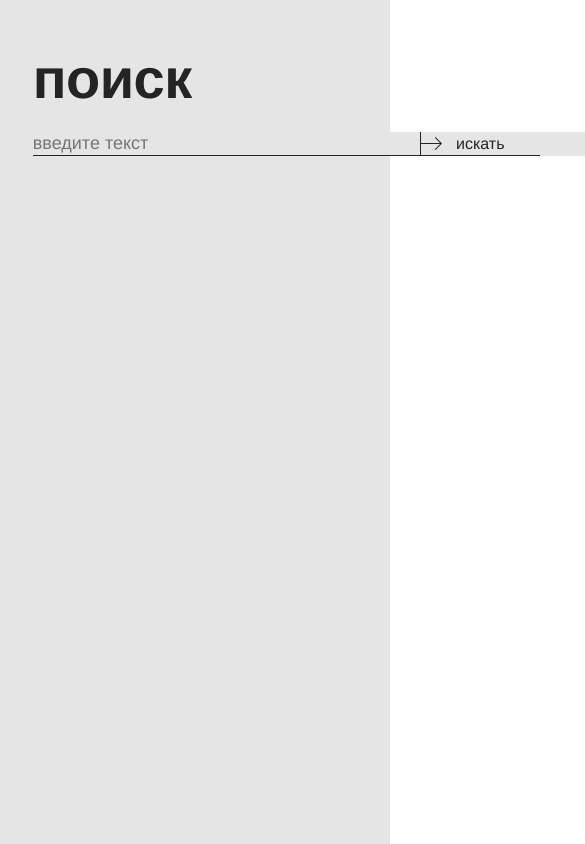
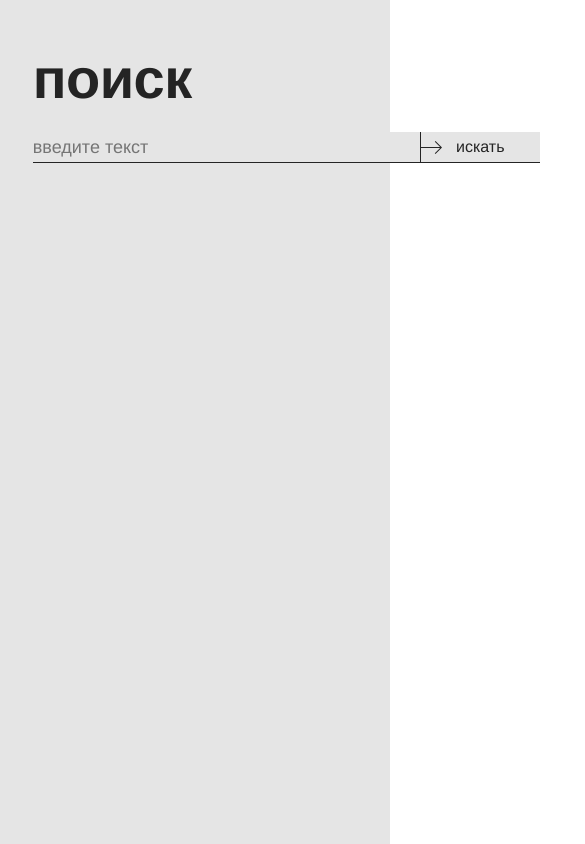
Before and after one commit to proehavshiy/Lyubimovka-search, a React app: page / in a window 390 px wide. Shown: the top 844 px of the page, 585 px wide, since content can reach past the window. Built offline with nearby package versions, Linux system fonts and the light colour scheme.

Commit message:
feat: adaptive layout for tablets

```diff
--- a/src/styles/author-card/author-card.scss
+++ b/src/styles/author-card/author-card.scss
@@ -1,4 +1,5 @@
 .author-card {
+  margin-bottom: 12px;
   &__content {
     font-weight: 300;
     font-size: 20px;
@@ -7,3 +8,7 @@
     font-feature-settings: 'ss01' on;
   }
 }
+
+.author-card:last-of-type {
+  margin-bottom: 0px;
+}
--- a/src/styles/author-cards/author-cards.scss
+++ b/src/styles/author-cards/author-cards.scss
@@ -3,6 +3,7 @@
     list-style: none;
     margin-bottom: 61px;
     &__title {
+      margin-bottom: 14px;
       font-size: 40px;
       line-height: 100%;
       letter-spacing: -0.01em;
--- a/src/styles/container/container.scss
+++ b/src/styles/container/container.scss
@@ -6,19 +6,7 @@
   padding-top: 13.125%;
   padding-bottom: 13.125%;
   display: grid;
-
-  // max-width: 1440px;
-  // min-height: 100vw;
-  // grid-template-columns: repeat(2, 1fr);
-  //grid-template-columns: 2fr, 1fr;
-  //grid-template-columns: repeat(auto-fit,1fr);
-  grid-template-columns: 778px max-content;
-  // grid-template-columns: minmax(min-content, max-content), math.div((1319px-94px-780px),1319px)*100%;
-  //grid-template-columns: minmax(min-content, (math.div(780px,1319px)*100%)) 1fr;
-  //grid-template-columns: minmax(min-content, max-content), 1fr;
-  //grid-template-columns: repeat(auto-fit,minmax(282px,max-content));
-  //grid-template-columns: repeat(3, 300px), minmax(min-content, max-content);
-  // justify-content: center;
+  grid-template-columns: minmax(min-content, max-content) minmax(min-content, max-content);
   justify-items: start;
   justify-content: start;
   grid-template-areas:
@@ -28,3 +16,13 @@
   row-gap: 65px;
 
 }
+
+@media screen and (max-width: 1250px) {
+  .container {
+    grid-template-columns: minmax(min-content, max-content);
+    grid-template-areas:
+    "search"
+    "plays"
+    "authors";
+  }
+}
--- a/src/styles/form/form-search.scss
+++ b/src/styles/form/form-search.scss
@@ -1,9 +1,11 @@
 .form-search {
+  width: 507px;
   display: flex;
   flex-direction: row;
   background-color: #E5E5E5;
   &__input {
-    width: 387px;
+    max-width: 387px;
+    min-width: 76.331%;
   }
   &__input:-webkit-autofill {
     -webkit-box-shadow: 0 0 0px 1000px #E5E5E5 inset;
--- a/src/styles/form/form.scss
+++ b/src/styles/form/form.scss
@@ -1,5 +1,6 @@
 .form {
   @extend %box-sizing;
+    height: 31px;
     border-radius: none;
     background: transparent;
     font-weight: 300;
--- a/src/styles/header/header.scss
+++ b/src/styles/header/header.scss
@@ -1,5 +1,6 @@
 .header {
-  width: 740px;
+  max-width: 740px;
+  min-width: 100%;
   font-size: 56px;
   line-height: 100%;
   letter-spacing: -0.01em;
--- a/src/styles/play-cards/play-cards.scss
+++ b/src/styles/play-cards/play-cards.scss
@@ -1,7 +1,7 @@
 .play-cards {
   @extend %base-padding-margin-settings;
   display: grid;
-  grid-template-columns: repeat(3, 1fr);
+  grid-template-columns: repeat(auto-fit, 240px);
   column-gap: 29px;
   row-gap: 29px;
   list-style: none;
--- a/src/styles/section/section.scss
+++ b/src/styles/section/section.scss
@@ -1,14 +1,41 @@
 .section {
   &__search {
     grid-area: search;
+    min-width: 507px;
+  }
+  @media screen and (max-width: 940px) {
+    &__search{
+      max-width: 509px;
+    }
   }
   &__plays{
     grid-area: plays;
+    min-width: 778px;
   }
   &__authors{
     grid-area: authors;
     @extend %base-padding-margin-settings;
+    width: 100%;
     display: flex;
     flex-direction: column;
   }
+  @media screen and (max-width: 1250px) {
+    &__authors{
+      display: grid;
+      grid-template-columns: repeat(auto-fit, minmax(100px, max-content));
+      column-gap: 29px;
+      row-gap: 29px;
+    }
+    @media screen and (max-width: 940px) {
+      &__authors{
+        max-width: 509px;
+      }
+    }
+  }
 }
+
+@media screen and (max-width: 940px) {
+    .section{
+      min-width: 509px;
+    }
+  }
```
Also changed, not shown: src/styles/style.css, 1 other file.
